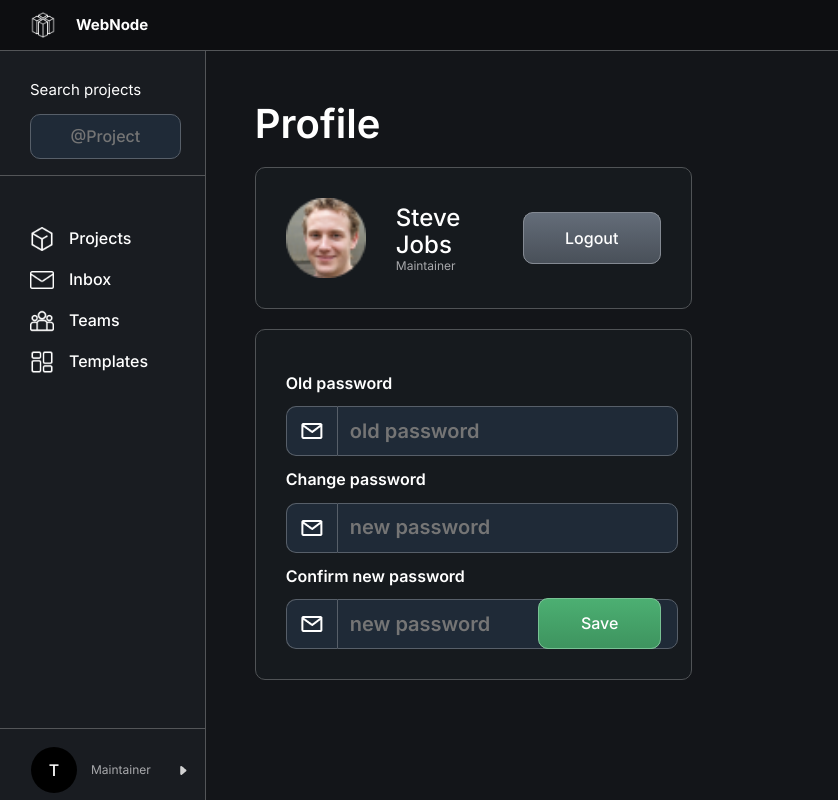
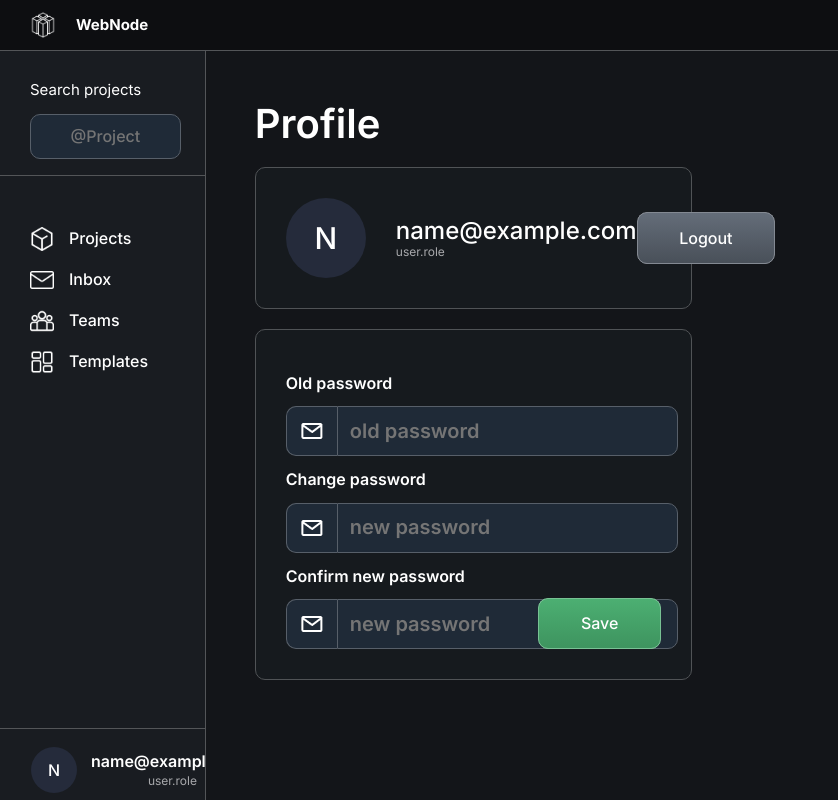
Before and after one commit to IakovlevKirill/Diploma-frontend, a React (Vite) app: page /profile in a window 1280 px wide. Shown: the whole page, without its empty margins (0-838 px from the left). Built offline with nearby package versions, Linux system fonts and the light colour scheme; sample sign-in values are in the browser's storage.

Commit message:
avatar update + new local storage item

```diff
--- a/src/components/Auth/Auth.tsx
+++ b/src/components/Auth/Auth.tsx
@@ -47,6 +47,7 @@ export const Auth = () => {
 
                     localStorage.setItem('authToken', jwtToken);
                     localStorage.setItem('userId', response.id);
+                    localStorage.setItem('userEmail', values.email);
 
                     navigate('/projects');
                 } else {
--- a/src/components/Menu/MenuLayout.tsx
+++ b/src/components/Menu/MenuLayout.tsx
@@ -7,11 +7,9 @@ import {useAppDispatch} from "../../app/hooks.ts";
 export const MenuLayout = () => {
 
     const navigate = useNavigate();
-    const dispatch = useAppDispatch();
 
-    const url = window.location.href;
-
-    const userName = localStorage.getItem("userName");
+    const userName = localStorage.getItem("userEmail");
+    const firstLetter = userName?.charAt(0).toUpperCase()
 
     const [currentPage, setCurrentPage] = useState<string>()
 
@@ -89,13 +87,13 @@ export const MenuLayout = () => {
                 <button
                     onClick={(e) => OnChangePage({page: "profile", e})}
                     className="cursor-pointer flex flex-row w-full justify-between items-center py-[18px] border-t-[1px] border-[#535558] bg-[#191C21] border-[0px] focus:outline-none">
-                    <div className="flex flex-row gap-[14px] items-center pl-[25px] ">
-                        <div className="flex items-center justify-center w-[46px] h-[46px] bg-[black] rounded-[100px]">
-                            <span className="text-[#FFF] font-[Inter-medium]  text-[16px]">T</span>
+                    <div className="flex flex-row gap-[14px] items-center pl-[25px]">
+                        <div className="flex items-center justify-center w-[46px] h-[46px] bg-[#252B3B]  rounded-[100px]">
+                            <span className="text-[#FFF] font-[Inter-medium]  text-[16px]">{firstLetter}</span>
                         </div>
-                        <div className="flex flex-col">
-                            <div className="text-[#FFF] font-[Inter-semibold] text-[20px]">{userName}</div>
-                            <div className="text-[#A8A9AC] font-[Inter-normal] text-[12px]">Maintainer</div>
+                        <div className="flex flex-col gap-[4px]">
+                            <div className="text-[#FFF] font-[Inter-semibold] text-[16px]">{userName}</div>
+                            <div className="text-[#A8A9AC] font-[Inter-normal] text-[12px]">user.role</div>
                         </div>
                     </div>
                     <img className="pr-[12px]" src={images.polygon_sidebar_open} alt=""/>
--- a/src/components/Menu/Profile/Profile.tsx
+++ b/src/components/Menu/Profile/Profile.tsx
@@ -8,11 +8,15 @@ export const Profile = () => {
 
     const [changePassword] = useChangeUserPasswordMutation()
 
+    const userName = localStorage.getItem("userEmail");
+    const firstLetter = userName?.charAt(0).toUpperCase()
+
     const navigate = useNavigate();
 
     const OnLogout = () => {
         localStorage.removeItem('authToken');
         localStorage.removeItem('userId');
+        localStorage.removeItem('userEmail');
         navigate('/auth');
     };
 
@@ -75,10 +79,12 @@ export const Profile = () => {
                     <div className=" rounded-[10px] bg-[#161A1E] border-[1px] p-[30px] border-[#505356]">
                         <div className="flex flex-row w-full justify-between items-center bg-[#161A1E] focus:outline-none">
                             <div className="flex flex-row gap-[30px] items-center ">
-                                <img className="w-[80px] h-[80px]" src={images.avatar_example} alt=""/>
+                                <div className="flex items-center justify-center w-[80px] h-[80px] bg-[#252B3B]  rounded-[100px]">
+                                    <span className="text-[#FFF] font-[Inter-medium]  text-[30px]">{firstLetter}</span>
+                                </div>
                                 <div className="flex flex-col">
-                                    <div className="text-[#FFF] font-[Inter-medium] text-[24px]">Steve Jobs</div>
-                                    <div className="text-[#A8A9AC] font-[Inter-normal] text-[12px]">Maintainer</div>
+                                    <div className="text-[#FFF] font-[Inter-medium] text-[24px]">{userName}</div>
+                                    <div className="text-[#A8A9AC] font-[Inter-normal] text-[12px]">user.role</div>
                                 </div>
                             </div>
                             <button
```
